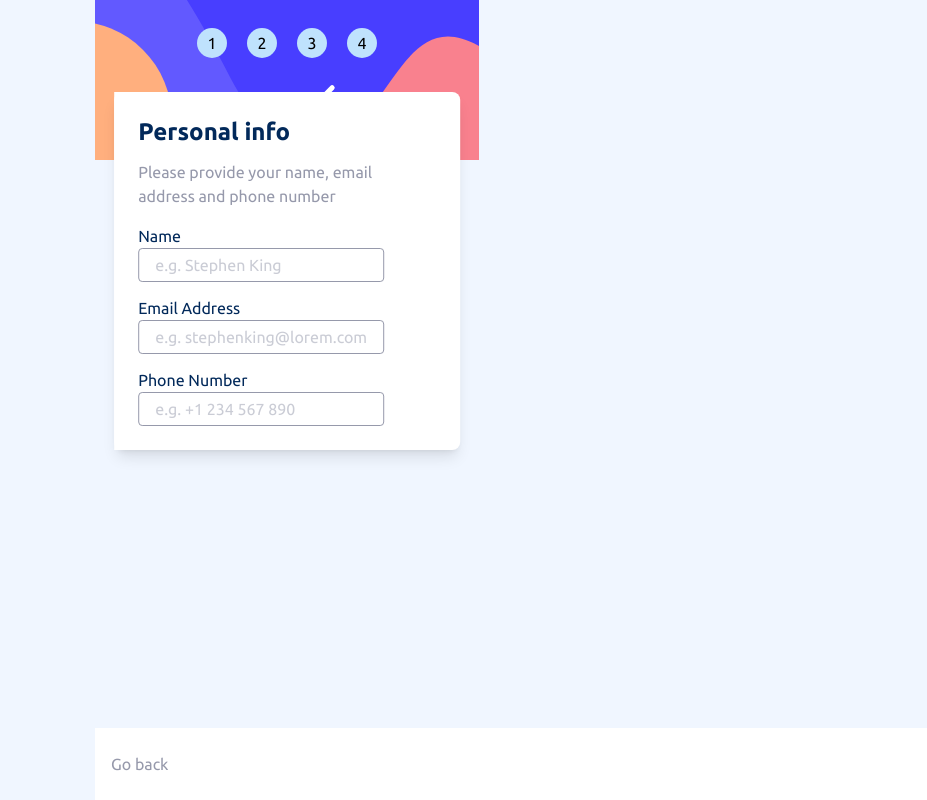
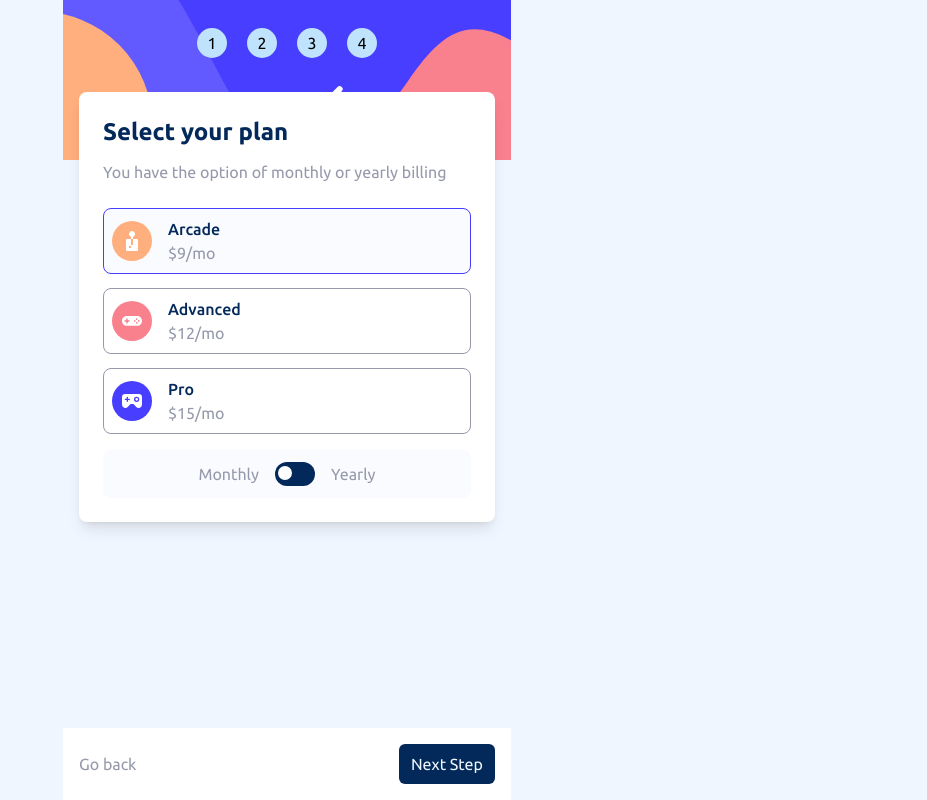
Before and after one commit to Pdave-dcn/Multi-step-form, a React (Vite) app: page / in a window 1280 px wide. Shown: the whole page, without its empty margins (353-1280 px from the left). Built offline with nearby package versions, Linux system fonts and the light colour scheme.

Commit message:
Add SecondStep component and integrate into App; update FirstStep and styles

```diff
--- a/src/App.tsx
+++ b/src/App.tsx
@@ -1,16 +1,23 @@
 import FirstStep from "./components/formFields/FirstStep";
+import SecondStep from "./components/formFields/SecondStep";
 import SideBar from "./components/SideBar";
 
 function App() {
   return (
-    <div className="font-ubuntu bg-magnolia min-h-screen flex flex-col items-center">
-      <div className="relative w-full max-w-sm">
+    <div className="font-ubuntu bg-magnolia min-h-screen flex flex-col">
+      <div className="w-full max-w-md mx-auto flex flex-col min-h-screen">
         <SideBar />
 
-        <div className="absolute left-1/2 -translate-x-1/2 top-23 w-[90%] mx-auto bg-white rounded-lg shadow-lg">
-          <FirstStep />
+        <div className="px-4 flex-1 overflow-y-auto -mt-17 mb-20">
+          <div className="bg-white rounded-lg shadow-lg">
+            <div className="hidden">
+              <FirstStep />
+            </div>
+            <SecondStep />
+          </div>
         </div>
-        <div className="fixed w-full bottom-0 flex justify-between p-4 bg-white ">
+
+        <div className="flex justify-between p-4 max-w-md bg-white">
           <button type="button" className="text-cool-gray">
             Go back
           </button>
--- a/src/components/formFields/FirstStep.tsx
+++ b/src/components/formFields/FirstStep.tsx
@@ -1,6 +1,6 @@
 const FormFields = () => {
   return (
-    <form className="p-6 w-[85%] bg-white  text-cool-gray">
+    <form className="p-6 text-cool-gray">
       <h1 className="text-2xl text-marine-blue font-bold mb-3">
         Personal info
       </h1>
--- /dev/null
+++ b/src/components/formFields/SecondStep.tsx
@@ -0,0 +1,81 @@
+import { useState } from "react";
+
+const SecondStep = () => {
+  const [style, setStyle] = useState("arcade");
+  const [billingCycle, setBillingCycle] = useState("monthly");
+
+  const plans = [
+    {
+      id: "arcade",
+      name: "Arcade",
+      icon: "images/icon-arcade.svg",
+      price: 9,
+    },
+    {
+      id: "advanced",
+      name: "Advanced",
+      icon: "images/icon-advanced.svg",
+      price: 12,
+    },
+    {
+      id: "pro",
+      name: "Pro",
+      icon: "images/icon-pro.svg",
+      price: 15,
+    },
+  ];
+
+  return (
+    <div className="p-6 text-cool-gray">
+      <h1 className="text-2xl text-marine-blue font-bold mb-3">
+        Select your plan
+      </h1>
+      <p className="mb-6">You have the option of monthly or yearly billing</p>
+
+      <div className="flex flex-col gap-3.5 mb-4">
+        {plans.map((plan) => (
+          <button
+            key={plan.id}
+            type="button"
+            className={`border-1 flex items-center gap-4 p-2 rounded-lg ${
+              style === plan.id ? "border-purplish-blue bg-alabaster" : ""
+            }`}
+            onClick={() => setStyle(plan.id)}
+          >
+            <img src={plan.icon} alt={`${plan.name} option icon`} />
+            <div className="flex flex-col items-start">
+              <p className="font-[500] text-marine-blue">{plan.name}</p>
+              <p>${plan.price}/mo</p>
+            </div>
+          </button>
+        ))}
+      </div>
+
+      <div className="flex justify-center gap-4 bg-alabaster p-3 rounded-lg">
+        <p>Monthly</p>
+        <div className="bg-marine-blue rounded-2xl w-10">
+          <input
+            type="radio"
+            name="billing"
+            id="monthly"
+            aria-label="Monthly billing"
+            value="monthly"
+            onChange={(e) => setBillingCycle(e.target.value)}
+            {...(billingCycle === "monthly" && { defaultChecked: true })}
+          />
+          <input
+            type="radio"
+            name="billing"
+            id="yearly"
+            aria-label="Yearly billing"
+            value="yearly"
+            onChange={(e) => setBillingCycle(e.target.value)}
+          />
+        </div>
+        <p>Yearly</p>
+      </div>
+    </div>
+  );
+};
+
+export default SecondStep;
--- a/src/index.css
+++ b/src/index.css
@@ -11,3 +11,34 @@
   --color-alabaster: hsl(231, 100%, 99%);
   --font-ubuntu: "Ubuntu", "Sans-serif";
 }
+
+input[type="radio"] {
+  -webkit-appearance: none;
+  appearance: none;
+  width: 15px;
+  height: 15px;
+  border-radius: 50%;
+  position: relative;
+  cursor: pointer;
+}
+
+#monthly:checked::before,
+#yearly:checked::before {
+  content: "";
+  position: absolute;
+  width: 14px;
+  height: 14px;
+  border-radius: 50%;
+  background-color: white;
+  top: 50%;
+  left: 50%;
+  transform: translate(-50%, -50%);
+}
+
+#monthly:checked::before {
+  transform: translate(0%, -50%) translateX(-4px);
+}
+
+#yearly:checked::before {
+  transform: translate(-35%, -50%) translateX(4px);
+}
```
